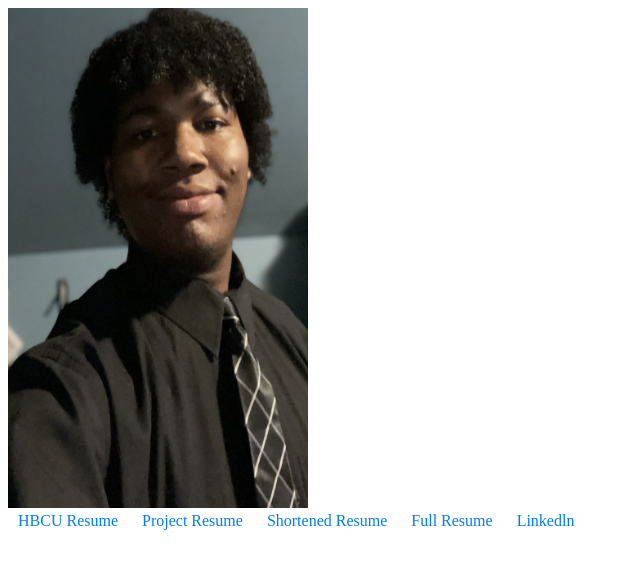
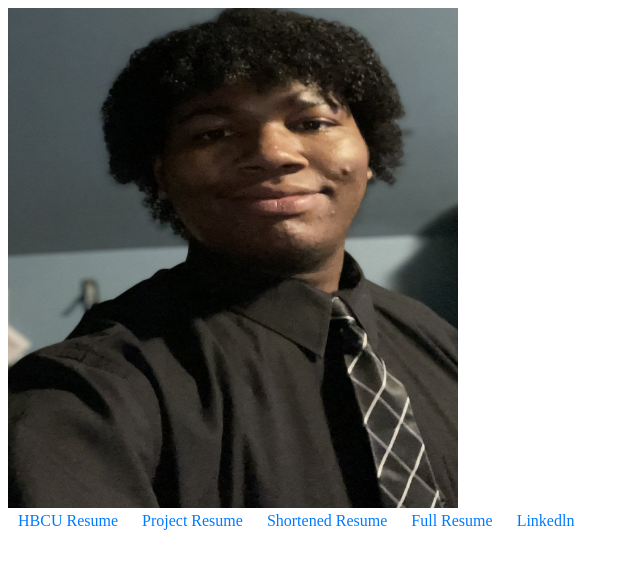
Before and after one commit to IsraelShowell/Former-Landing-Page, a plain HTML site: page index.html in a window 1280 px wide. Shown: the whole page, without its empty margins (0-640 px from the left). Drawn offline with Linux system fonts and the light colour scheme.

Commit message:
Update index.html
Changed the width of the picture from 300 to 450.

```diff
--- a/index.html
+++ b/index.html
@@ -15,7 +15,7 @@
 </head>
 <body>
     <div>
-        <img src="Profile-Picture-Cropped.JPG" alt="Picture of Israel Showell" width="300" height="500">
+        <img src="Profile-Picture-Cropped.JPG" alt="Picture of Israel Showell" width="450" height="500">
     </div>
     <div>
         <a href="https://github.com/IsraelShowell/IsraelShowell.github.io/blob/bbfd343aa321f012ae19a57411e0f04da1536c0c/Showell%2C%20Israel%20HBCU%20RESUME.md" class="link">HBCU Resume</a>
```
